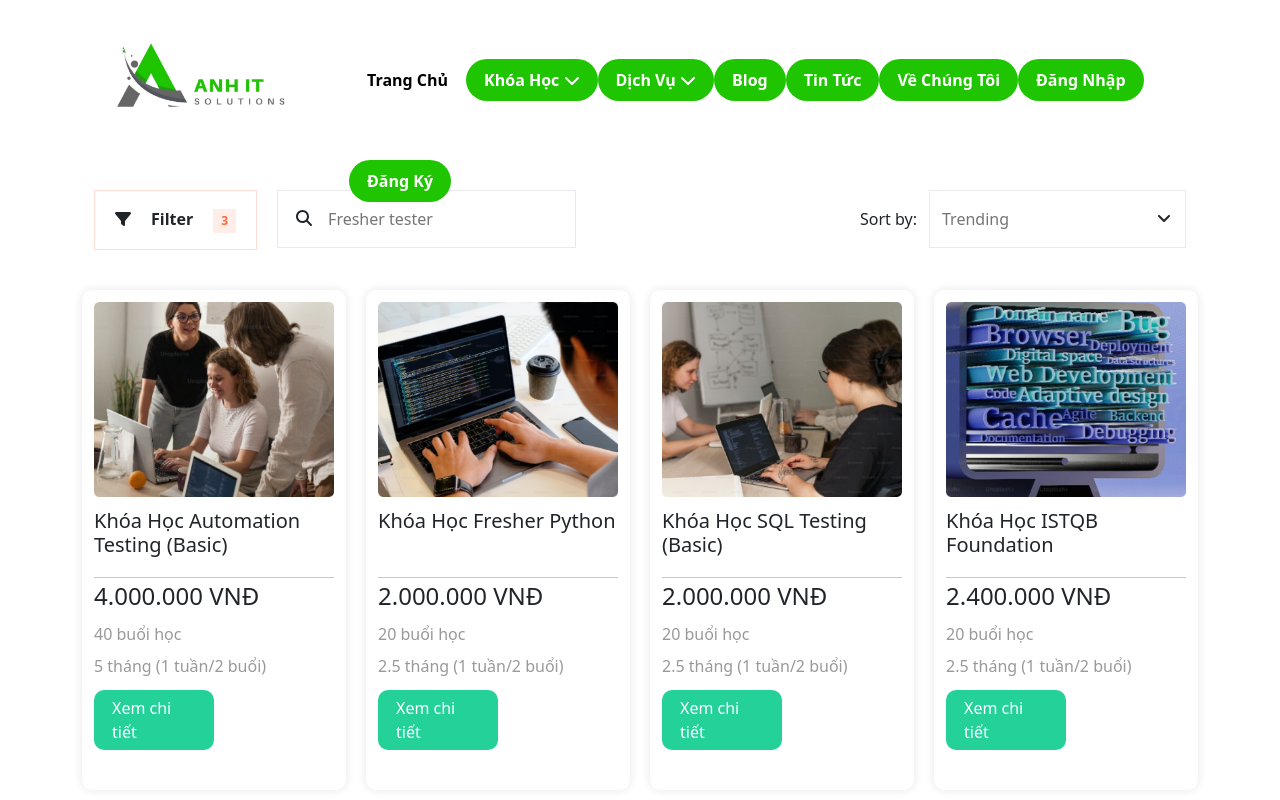
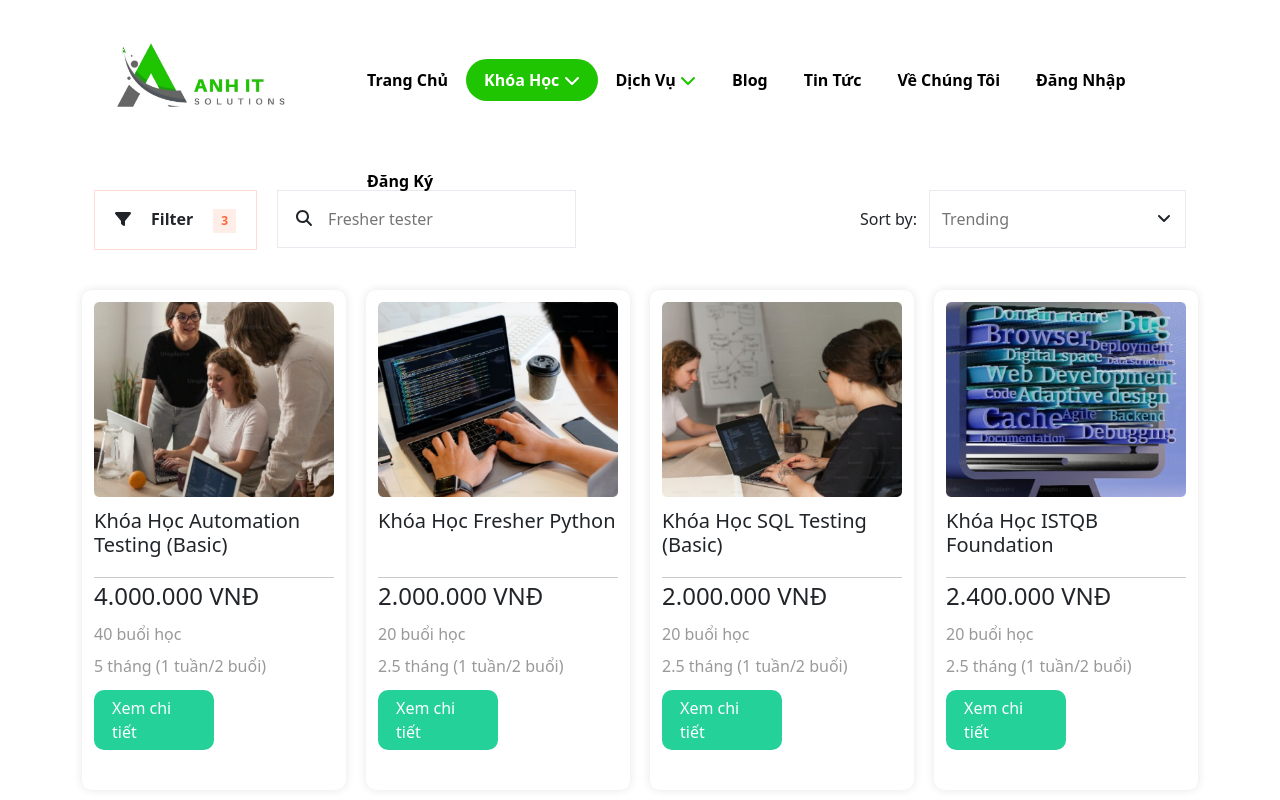
Before and after one commit to quannminh1603/AnhIT-SoluTions, a React (Create React App) app: page /course in a window 1280 px wide. Shown: the top 800 px of the page. Built offline with nearby package versions, Linux system fonts and the light colour scheme.

Commit message:
update header active

```diff
--- a/src/components/HeaderComponent/HeaderComponent.jsx
+++ b/src/components/HeaderComponent/HeaderComponent.jsx
@@ -27,22 +27,22 @@ const HeaderComponent = () => {
                                 <NavLink to='/course' activeClassName='active'>Khóa Học <FontAwesomeIcon className='iconDownMenu' icon={faChevronDown} /></NavLink>
                             </li>
                             <li>
-                                <NavLink to='/course' activeClassName='active'>Dịch Vụ <FontAwesomeIcon className='iconDownMenu' icon={faChevronDown} /></NavLink>
+                                <NavLink to='/' activeClassName='active'>Dịch Vụ <FontAwesomeIcon className='iconDownMenu' icon={faChevronDown} /></NavLink>
                             </li>
                             <li>
-                                <NavLink to='/course' activeClassName='active'>Blog</NavLink>
+                                <NavLink to='/' activeClassName='active'>Blog</NavLink>
                             </li>
                             <li>
-                                <NavLink to='/course' activeClassName='active'>Tin Tức</NavLink>
+                                <NavLink to='/' activeClassName='active'>Tin Tức</NavLink>
                             </li>
                             <li>
-                                <NavLink to='/course' activeClassName='active'>Về Chúng Tôi</NavLink>
+                                <NavLink to='/' activeClassName='active'>Về Chúng Tôi</NavLink>
                             </li>
                             <li>
-                                <NavLink to='/course' activeClassName='active'>Đăng Nhập</NavLink>
+                                <NavLink to='/' activeClassName='active'>Đăng Nhập</NavLink>
                             </li>
                             <li>
-                                <NavLink to='/course' activeClassName='active'>Đăng Ký</NavLink>
+                                <NavLink to='/' activeClassName='active'>Đăng Ký</NavLink>
                             </li>
                         </ul>
                     </div>
--- a/src/pages/CoursePage/CoursePage.css
+++ b/src/pages/CoursePage/CoursePage.css
@@ -4,6 +4,7 @@
         margin-top: 190px;
         margin-left: 4%;
         margin-right: 4%;
+        margin-bottom: 80px;
     }
 
     .coursePage .toolBar .row .col .filter {
```
Also changed, not shown: 10 other files (tests, documents, lock files or other folders).
